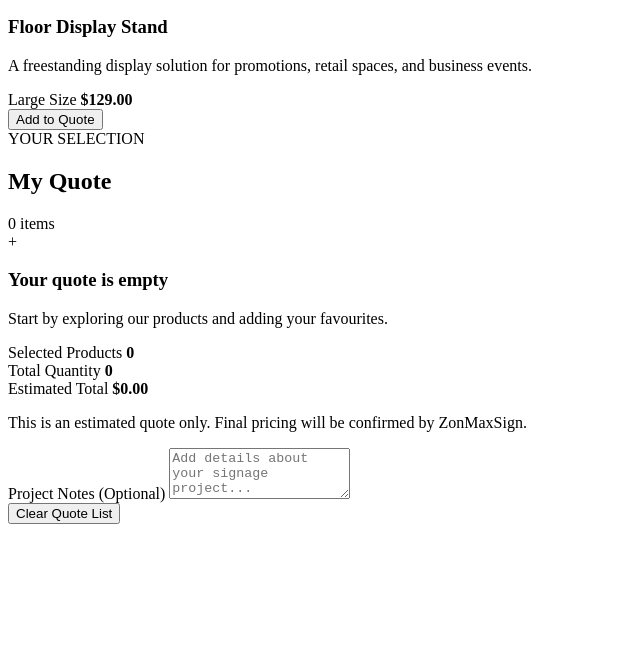
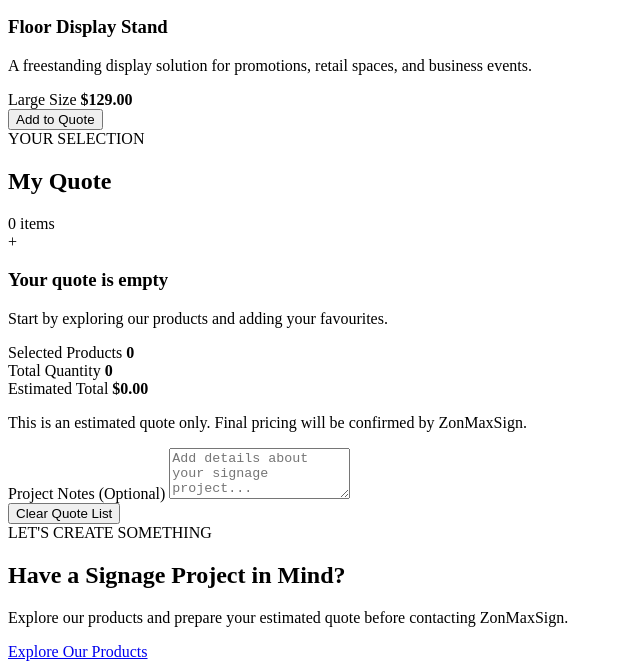
Before and after one commit to tyri0004/mtm6302-final-tyri0004, a plain HTML site: page index.html in a window 1280 px wide. Shown: the part 3112-3781 px from the top of the page, without its empty margins (0-640 px from the left). Before the commit the page ends 3644 px from the top, so only its background shows below. Drawn offline with Linux system fonts and the light colour scheme.

Commit message:
adds contact section

```diff
--- a/index.html
+++ b/index.html
@@ -513,6 +513,39 @@
 
          </section>
 
+         <!-- contact section -->
+
+          <section class="contact-section" id="contact">
+
+            <div class="container contact-content">
+
+                <div>
+
+                    <span class="eyebrow">
+                        LET'S CREATE SOMETHING
+                    </span>
+
+                    <h2>
+                        Have a Signage Project in Mind?
+                    </h2>
+
+                    <p>
+                        Explore our products and prepare your
+                        estimated quote before contacting ZonMaxSign.
+                    </p>
+
+                </div>
+
+                <a
+                    href="#products"
+                    class="primary-button"
+                >
+                    Explore Our Products
+                </a>
+
+            </div>
+
+        </section>
 
 
         </section>
```
